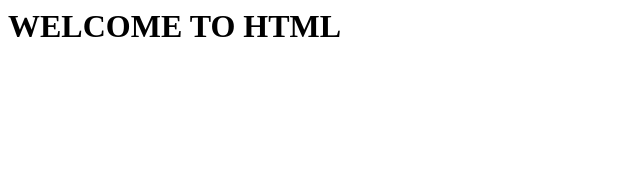
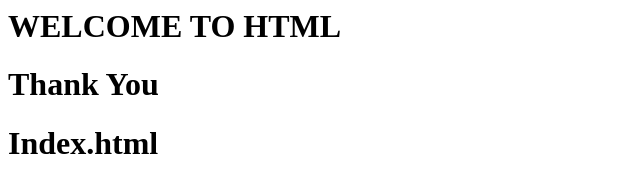
Before and after one commit to anagha2504/first, a plain HTML site: page index.html in a window 1280 px wide. Shown: the whole page, without its empty margins (0-640 px from the left). Drawn offline with Linux system fonts and the light colour scheme.

Commit message:
Update index.html

```diff
--- a/index.html
+++ b/index.html
@@ -1,4 +1,6 @@
 
 <html>
 <h1>WELCOME TO HTML</h1>
+  <h1>Thank You</h1>
+  <h1>Index.html</h1>
 <html>
```
